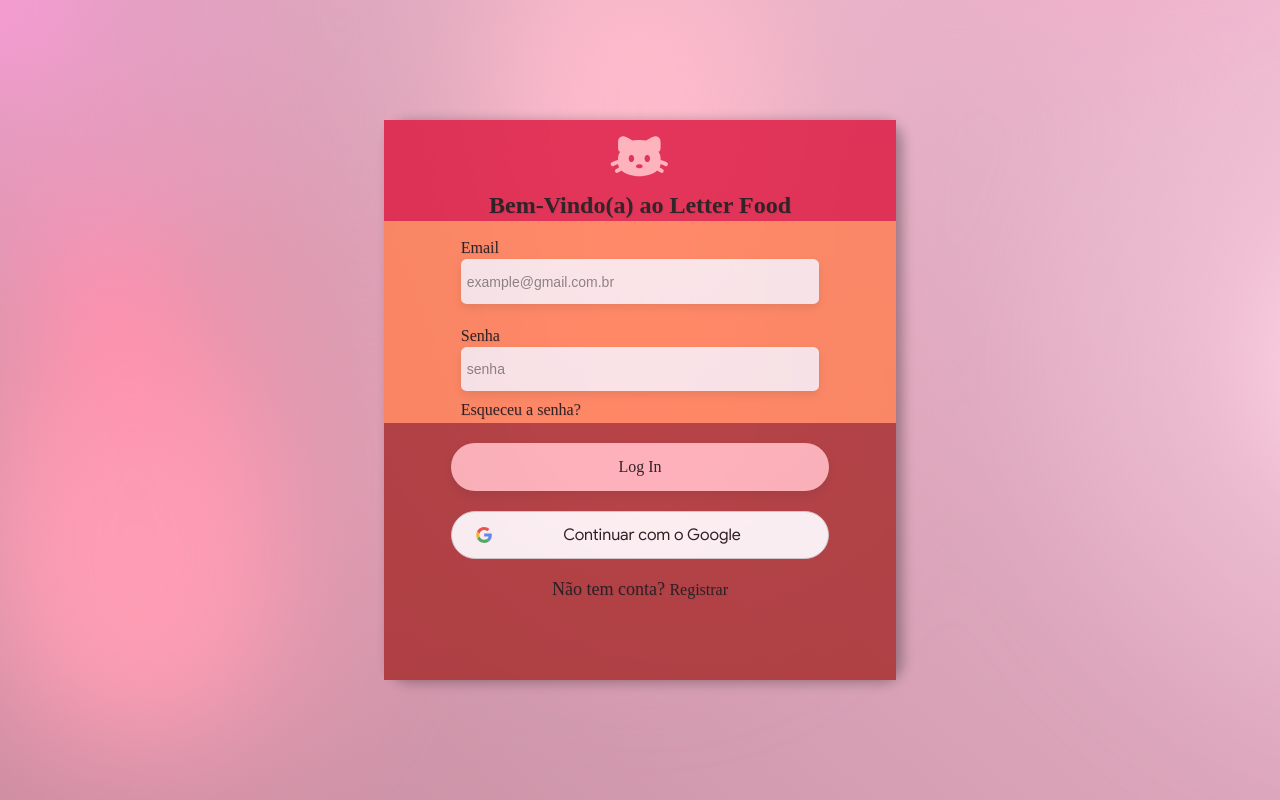
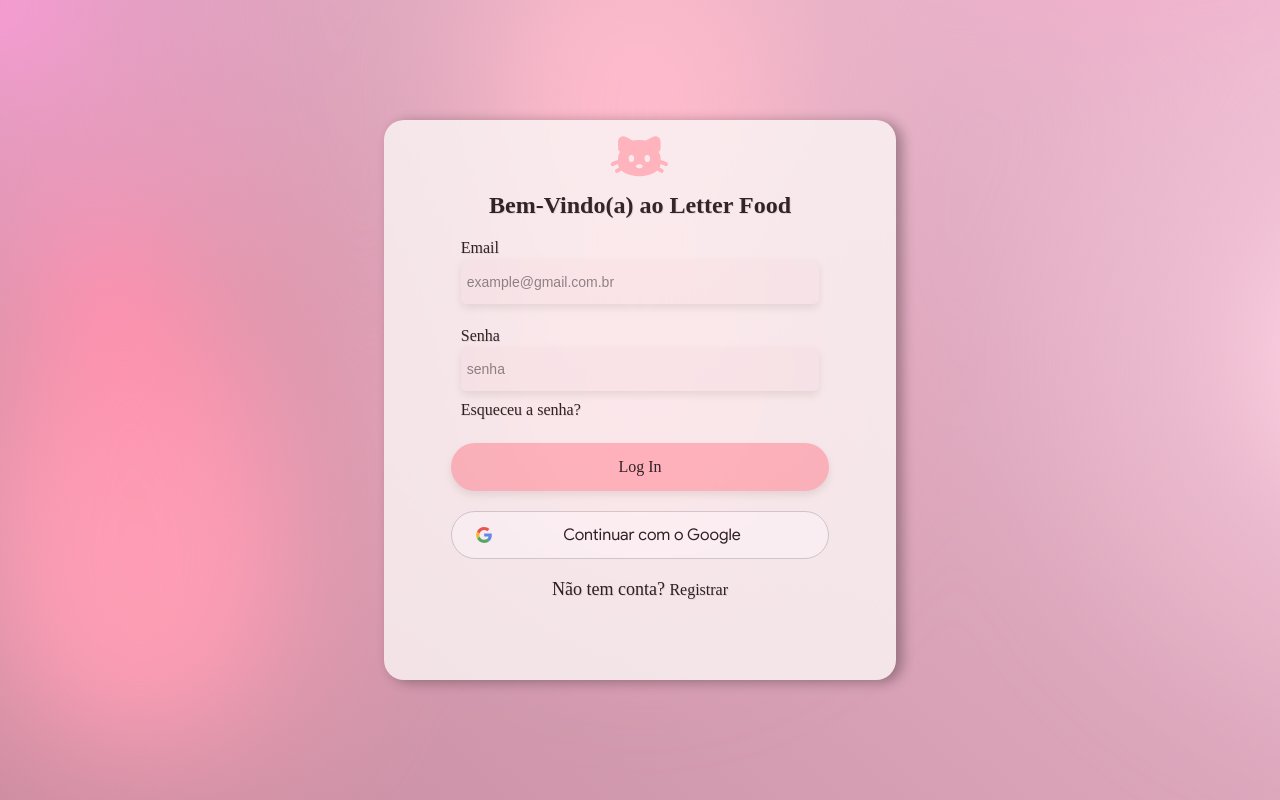
Before and after one commit to S5-2024/angular_letterfood, an Angular app: page /login in a window 1280 px wide. Built offline with nearby package versions, Linux system fonts and the light colour scheme.

Commit message:
sem backgroun de guia

```diff
--- a/src/app/pages/login/login.component.css
+++ b/src/app/pages/login/login.component.css
@@ -303,7 +303,7 @@
 
 /* Cores background para ajudar na edição */
 
-.botoes{
+/* .botoes{
   background-color: brown;
 }
 .infos{
@@ -311,7 +311,7 @@
 }
 .detalhes{
     background-color: crimson;
-}
+} */
 
 /* Botões:  */
 button {
```
